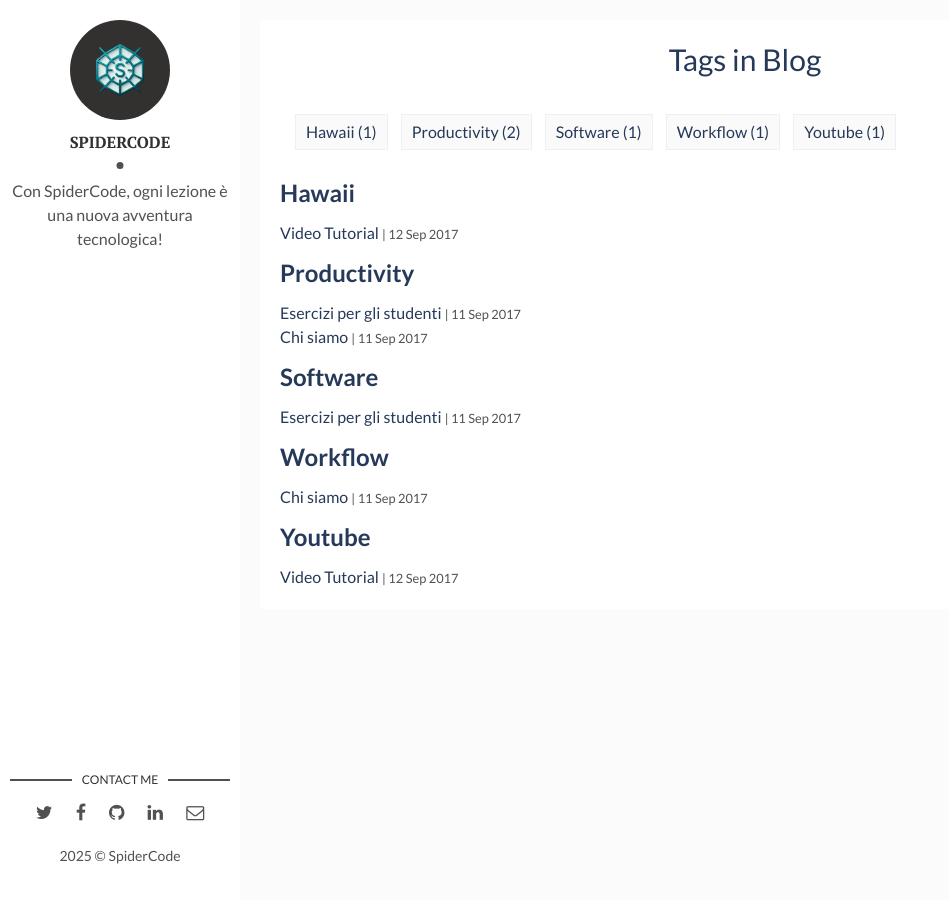
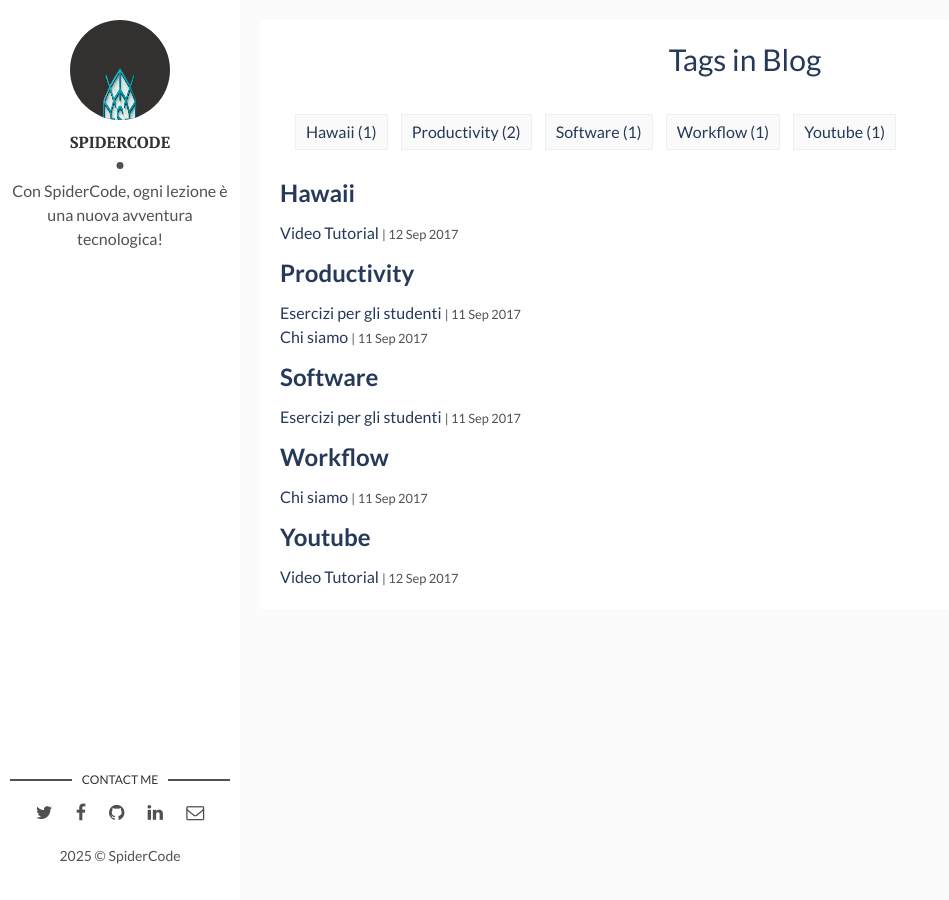
Before and after one commit to spidercodeit/spidercodeit.github.io, a Jekyll site: the page built from tags.html, in a window 1280 px wide. Shown: the whole page, without its empty margins (0-949 px from the left). Built offline with Jekyll 4.4.1, drawn with Linux system fonts in a browser that asks for light colours.

Commit message:
posizione logo

```diff
--- a/assets/css/main.css
+++ b/assets/css/main.css
@@ -951,9 +951,8 @@
 }
 
 .about img {
-  width: 100%; /* Cambiato da 100% a auto */
-  height: 100px; /* Cambiato da 100% a auto */
-  object-fit: cover; /* Mantiene le proporzioni senza distorsioni */
+  width: 200%; /* Cambiato da 100% a auto */
+  height: 200px; /* Cambiato da 100% a auto */
   -webkit-border-radius: 50%;
           border-radius: 50%;
   -webkit-transition: -webkit-transform 0.35s;
```
